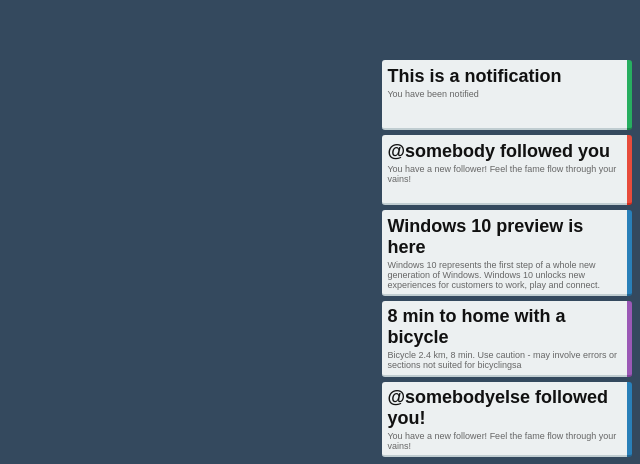
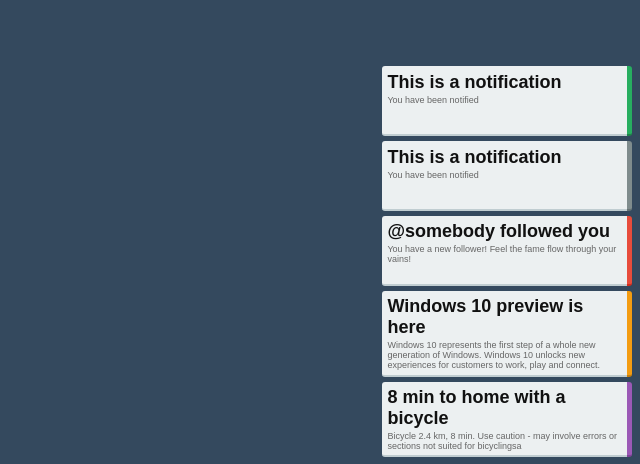
Before and after one commit to viralpickaxe/notifine, a plain HTML site: page index.html in a window 1280 px wide. Shown: the part 336-800 px from the top of the page, without its empty margins (640-1280 px from the left). Drawn offline with Linux system fonts and the light colour scheme.

Commit message:
Simple creating and destroying notifications

```diff
--- a/assets/js/notifine.js
+++ b/assets/js/notifine.js
@@ -1,17 +1,28 @@
 window.Notifine = (function () {
-  var properties = {
-    debugmode: false
+  var props = {
+    debugmode: false,
+    container: $('.notifine-notifications')
   };
 
-  var Create = function (content, type, time) {
-    console.log(content);
-    console.log(type);
-    console.log(time);
-    return true;
+  window.notifications = {};
+
+  var GenerateID = function () {
+    var generated = "";
+    var possible = "bdfhjlnprtvxz0123456789";
+
+    for (var i=0; i < 5; i++) {
+      generated += possible.charAt(Math.floor(Math.random() * possible.length));
+    }
+
+    if (typeof(notifications[generated])==='undefined') {
+      return generated;
+    } else {
+      return GenerateID();
+    }
   }
 
   var Debug = function(message, type){
-    if (properties.debugmode) {
+    if (props.debugmode) {
       if(type=='log'){
         console.log(message);
       } else if(type=='error'){
@@ -25,20 +36,40 @@ window.Notifine = (function () {
   var notifine = {
     create: function (data) {
       if (typeof(data) === "object"){
-        data.content = data.content || "";
+        data.content = data.content || {};
+        data.content.title = data.content.title || "";
+        data.content.body = data.content.body || "";
         data.type = data.type || "";
         data.time = data.time || 3000;
-        return Create(data.content, data.type, data.time);
+
+        var $notification = $('<div class="notifine-notification ' + data.type + '" style="display: none;"></div>');
+        var $notification_content = $('<div class="info"><h1>' + data.content.title + '</h1><p>' + data.content.body + '</p></div><div class="side"></div>');
+
+        var newnotif = data;
+        newnotif.id = GenerateID();
+
+        notifications[newnotif.id] = newnotif;
+
+        $notification.attr('data-id',newnotif.id).html($notification_content);
+        props.container.append($notification).children().last().fadeIn(400);
+        return newnotif;
       } else {
         Debug("Invalid input to Notifine.create(). Must pass object","error");
         return false;
       }
     },
-    destroy: function () {
-
+    destroy: function (id) {
+      if (typeof(notifications[id])==='object'){
+        delete notifications[id];
+        props.container.find('[data-id="' + id + '"]').fadeOut(400,function(){$(this).remove();})
+        return true;
+      } else {
+        Debug("Invalid notification id","error");
+        return false;
+      }
     },
-    load: function(setproperties) {
-      properties.debugmode = setproperties.debugmode || false;
+    load: function(setprops) {
+      props.debugmode = setprops.debugmode || false;
 
       if ( !window.jQuery ) {
         Debug("notifine requires jQuery!","error");
@@ -53,3 +84,22 @@ window.Notifine = (function () {
 }());
 
 Notifine.load({debugmode:true});
+
+
+// Demo notifications
+
+setTimeout(function(){
+  console.log(Notifine.create({content:{title:"This is a notification",body:"You have been notified"},type:"green"}));
+},500);
+setTimeout(function(){
+  Notifine.create({content:{title:"This is a notification",body:"You have been notified"},type:"grey"});
+},1500);
+setTimeout(function(){
+  Notifine.create({content:{title:"@somebody followed you",body:"You have a new follower! Feel the fame flow through your vains!"},type:"red"});
+},3000);
+setTimeout(function(){
+  console.log(Notifine.create({content:{title:"Windows 10 preview is here",body:"Windows 10 represents the first step of a whole new generation of Windows. Windows 10 unlocks new experiences for customers to work, play and connect."},type:"orange"}));
+},3200);
+setTimeout(function(){
+  Notifine.create({content:{title:"8 min to home with a bicycle",body:"Bicycle 2.4 km, 8 min. Use caution - may involve errors or sections not suited for bicyclingsa"},type:"purple"});
+},4000);
--- a/index.html
+++ b/index.html
@@ -7,49 +7,7 @@
 </head>
 <body>
 
-  <div class="notifine-notifications">
-
-    <div class="notifine-notification green">
-      <div class="info">
-        <h1>This is a notification</a></h1>
-        <p>You have been notified</p>
-      </div>
-      <div class="side"></div>
-    </div>
-
-    <div class="notifine-notification red">
-      <div class="info">
-        <h1>@somebody followed you</h1>
-        <p>You have a new follower! Feel the fame flow through your vains!</p>
-      </div>
-      <div class="side"></div>
-    </div>
-
-    <div class="notifine-notification blue">
-      <div class="info">
-        <h1>Windows 10 preview is here</h1>
-        <p>Windows 10 represents the first step of a whole new generation of Windows. Windows 10 unlocks new experiences for customers to work, play and connect.</p>
-      </div>
-      <div class="side"></div>
-    </div>
-
-    <div class="notifine-notification purple">
-      <div class="info">
-        <h1>8 min to home with a bicycle</h1>
-        <p>Bicycle 2.4 km, 8 min. Use caution - may involve errors or sections not suited for bicyclingsa</p>
-      </div>
-      <div class="side"></div>
-    </div>
-
-    <div class="notifine-notification blue">
-      <div class="info">
-        <h1>@somebodyelse followed you!</h1>
-        <p>You have a new follower! Feel the fame flow through your vains!</p>
-      </div>
-      <div class="side"></div>
-    </div>
-
-  </div>
+  <div class="notifine-notifications"></div>
 
 </body>
 <script type="text/javascript" src="assets/js/jquery.js"></script>
```
